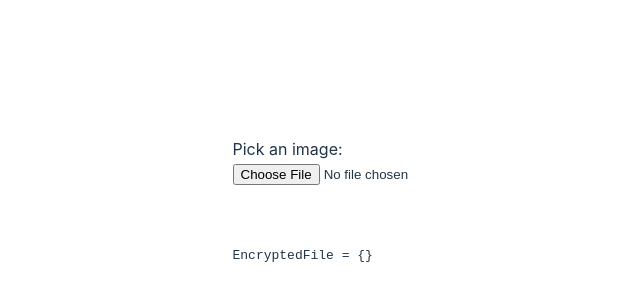
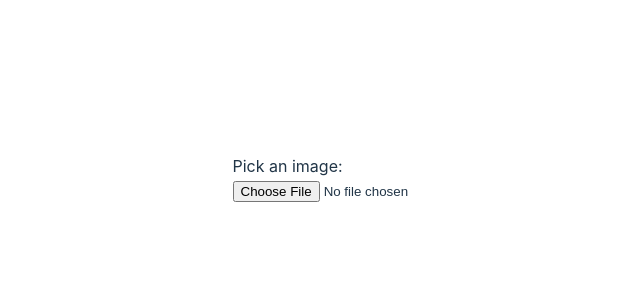
Before and after one commit to matrix-org/streaming-files-test, a React (Vite) app: page / in a window 1280 px wide. Shown: the part 192-492 px from the top of the page, without its empty margins (281-921 px from the left). Built offline with nearby package versions, Linux system fonts and the light colour scheme.

Commit message:
fix info display

```diff
--- a/src/App.tsx
+++ b/src/App.tsx
@@ -103,7 +103,7 @@ function App() {
             </form>
             <br/>
             <img id="outputImage"/>
-            <pre>{info ? `EncryptedFile = ${JSON.stringify(info, null, 4)}` : ''}</pre>
+            <pre>{info?.key ? `EncryptedFile = ${JSON.stringify(info, null, 4)}` : ''}</pre>
         </>
     )
 }
```
